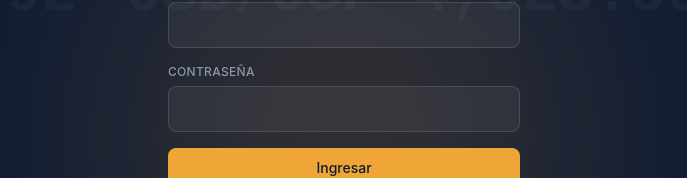
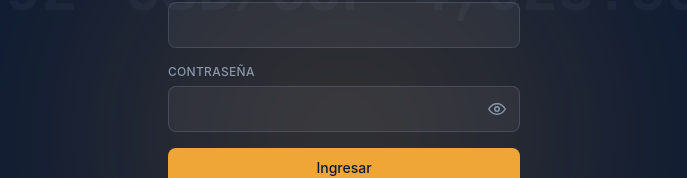
Before and after one commit to walletnomad-design/FrontEnd, a React (Vite) app: page /login in a window 1280 px wide. Shown: the part 132-310 px from the top of the page, without its empty margins (296-983 px from the left). Built offline with nearby package versions, Linux system fonts and the light colour scheme; no server answers.

Commit message:
feat(input): agrega boton para mostrar/ocultar contraseña

```diff
--- a/src/components/Input.tsx
+++ b/src/components/Input.tsx
@@ -1,21 +1,45 @@
-import type { InputHTMLAttributes } from "react";
+import { useState, type InputHTMLAttributes } from "react";
 
 interface InputProps extends InputHTMLAttributes<HTMLInputElement> {
   label: string;
   error?: string;
 }
 
-export function Input({ label, error, id, className = "", ...rest }: InputProps) {
+function EyeIcon() {
+  return (
+    <svg width="18" height="18" viewBox="0 0 24 24" fill="none" stroke="currentColor" strokeWidth="2">
+      <path d="M1 12s4-7 11-7 11 7 11 7-4 7-11 7-11-7-11-7Z" />
+      <circle cx="12" cy="12" r="3" />
+    </svg>
+  );
+}
+
+function EyeOffIcon() {
+  return (
+    <svg width="18" height="18" viewBox="0 0 24 24" fill="none" stroke="currentColor" strokeWidth="2">
+      <path d="M17.94 17.94A10.94 10.94 0 0 1 12 20c-7 0-11-8-11-8a20.3 20.3 0 0 1 5.06-6.06M9.9 4.24A9.13 9.13 0 0 1 12 4c7 0 11 8 11 8a20.3 20.3 0 0 1-3.22 4.44M14.12 14.12a3 3 0 1 1-4.24-4.24" />
+      <line x1="1" y1="1" x2="23" y2="23" />
+    </svg>
+  );
+}
+
+export function Input({ label, error, id, type, className = "", ...rest }: InputProps) {
   const inputId = id ?? label.toLowerCase().replace(/\s+/g, "-");
+  const isPassword = type === "password";
+  const [showPassword, setShowPassword] = useState(false);
 
   return (
     <div className="flex flex-col gap-1.5">
       <label htmlFor={inputId} className="text-xs font-medium uppercase tracking-wide text-slate">
         {label}
       </label>
+      <div className="relative">
         <input
           id={inputId}
-        className={`rounded-lg border bg-white/5 px-3.5 py-2.5 text-bone placeholder:text-slate/50 outline-none transition-all duration-200 ease-[var(--ease-board)] focus:bg-white/[0.07] focus:ring-2 ${
+          type={isPassword ? (showPassword ? "text" : "password") : type}
+          className={`w-full rounded-lg border bg-white/5 px-3.5 py-2.5 ${
+            isPassword ? "pr-11" : ""
+          } text-bone placeholder:text-slate/50 outline-none transition-all duration-200 ease-[var(--ease-board)] focus:bg-white/[0.07] focus:ring-2 ${
             error
               ? "border-red-400/60 focus:ring-red-400/25"
               : "border-slate/25 focus:border-amber/60 focus:ring-amber/20"
@@ -24,6 +48,18 @@
           aria-describedby={error ? `${inputId}-error` : undefined}
           {...rest}
         />
+        {isPassword && (
+          <button
+            type="button"
+            onClick={() => setShowPassword((v) => !v)}
+            className="absolute right-2 top-1/2 -translate-y-1/2 rounded-md p-1.5 text-slate transition-colors hover:text-bone"
+            aria-label={showPassword ? "Ocultar contraseña" : "Mostrar contraseña"}
+            tabIndex={-1}
+          >
+            {showPassword ? <EyeOffIcon /> : <EyeIcon />}
+          </button>
+        )}
+      </div>
       {error && (
         <span id={`${inputId}-error`} className="text-xs text-red-300 animate-rise">
           {error}
```
Lines whose indentation alone changed are shown as unchanged.
